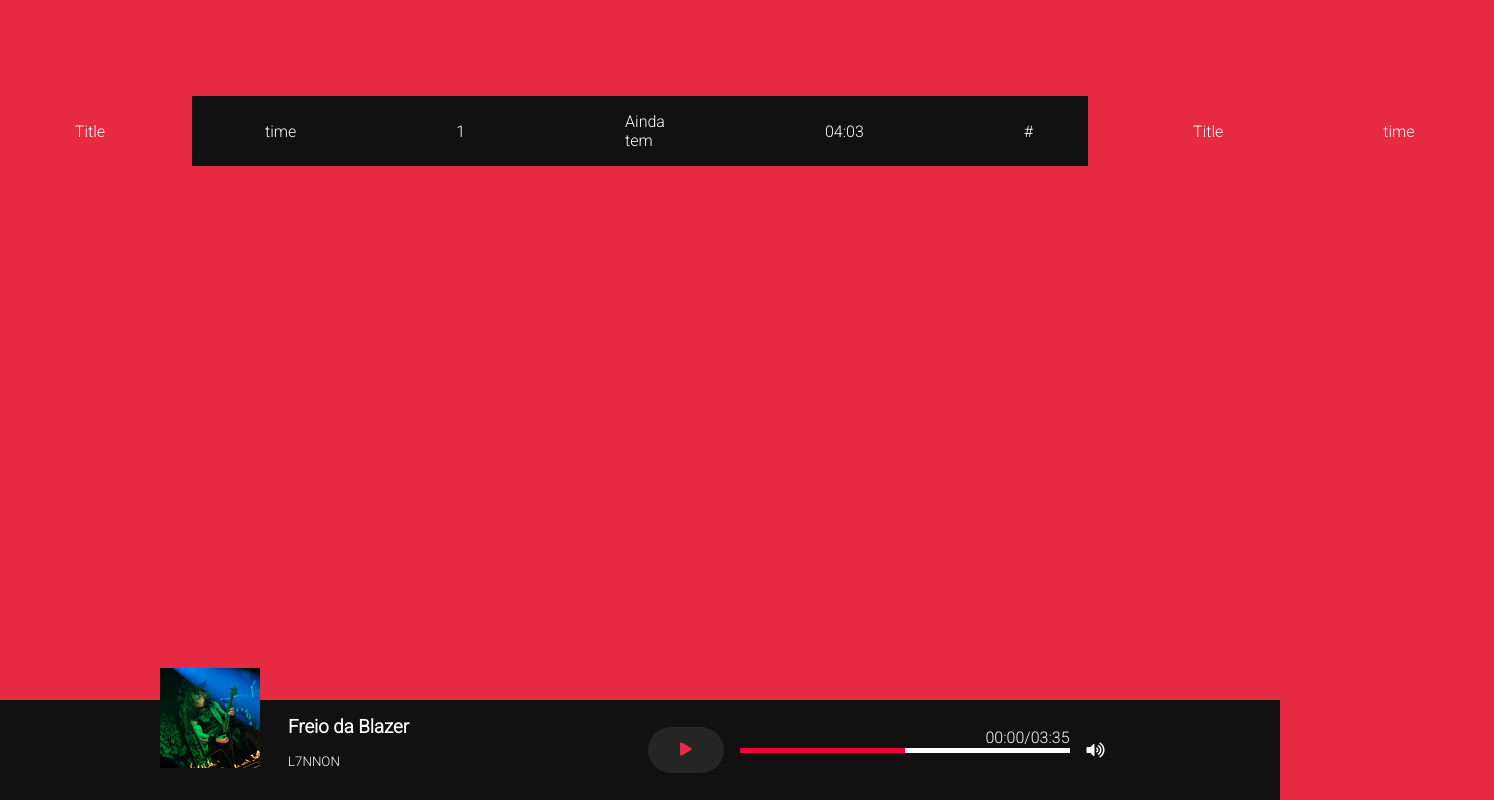
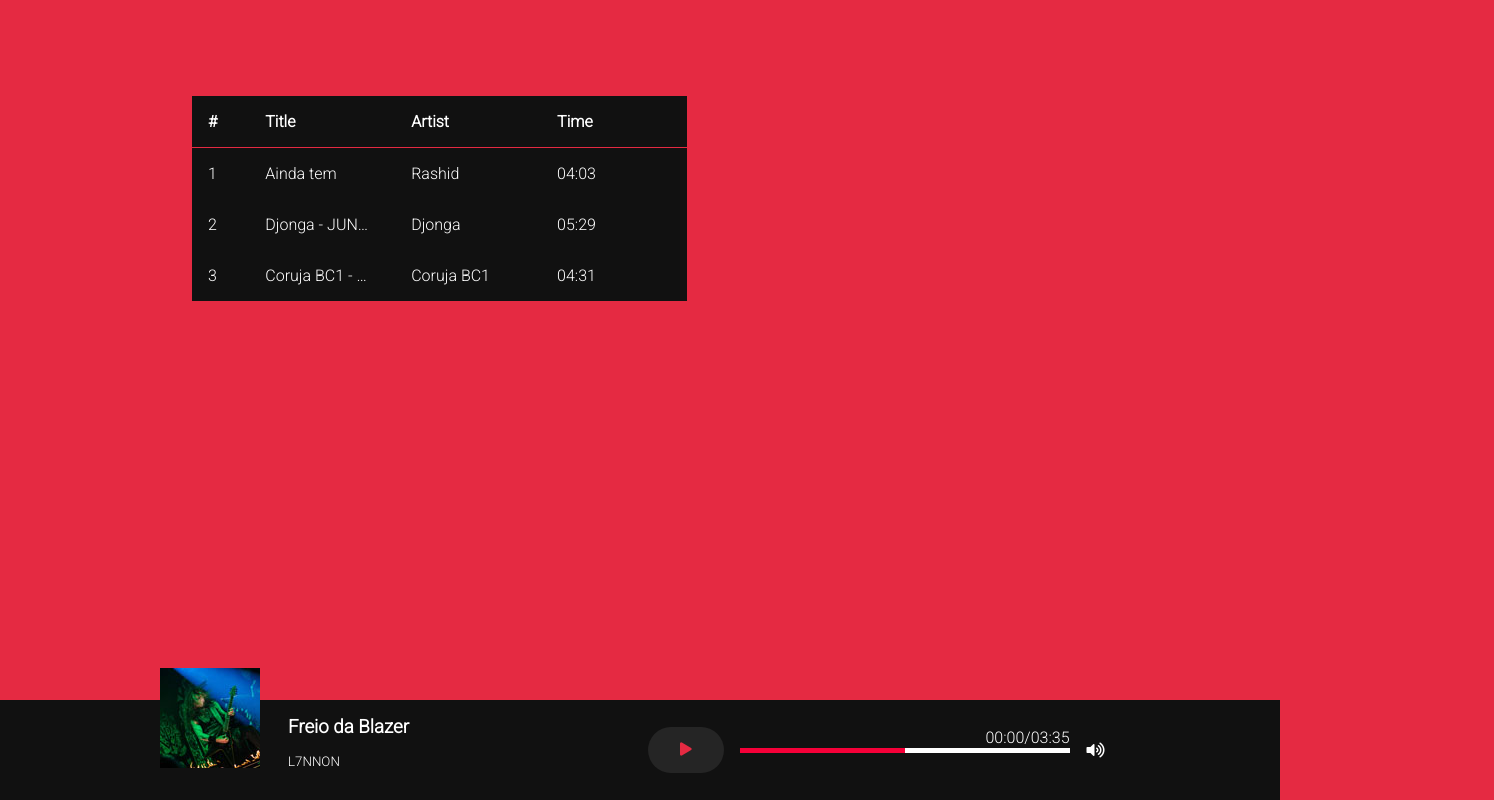
Before and after one commit to xXMauricioHXx/badbad-music, a plain HTML site: page index.html in a window 1280 px wide. Shown: the whole page, 1494 px wide, since content can reach past the window. Drawn offline with Linux system fonts and the light colour scheme.

Commit message:
html update

```diff
--- a/index.html
+++ b/index.html
@@ -32,13 +32,21 @@
 
       .playlist {
         font-family: "Roboto", sans-serif;
+        max-width: 495px;
       }
 
       .playlist ul {
         background-color: #111111;
         list-style: none;
+        padding: 0px;
         display: flex;
+        flex-direction: column;
         justify-content: center;
+      }
+
+      .playlist ul li:nth-child(1) {
+        border-bottom: 1px solid #e52a42;
+        font-weight: bold;
       }
 
       .playlist ul li {
@@ -47,10 +55,23 @@
         flex: 1;
         flex-direction: row;
         display: flex;
+        justify-content: center;
       }
 
-      .playlist ul li span {
-        padding: 1rem 5rem;
+      .playlist ul li span:not(:first-child) {
+        display: block;
+        width: 45%;
+        max-width: 45%;
+        overflow: hidden;
+        padding: 1rem;
+        text-overflow: ellipsis;
+        white-space: nowrap;
+      }
+
+      .playlist ul li span:first-child {
+        display: block;
+        width: 10%;
+        padding: 1rem;
       }
 
       .container {
@@ -219,18 +240,28 @@
           <li>
             <span>#</span>
             <span>Title</span>
-            <span>time</span>
+            <span>Artist</span>
+            <span>Time</span>
           </li>
           <li>
             <span>1</span>
             <span>Ainda tem</span>
+            <span>Rashid</span>
             <span>04:03</span>
           </li>
           <li>
-            <span>#</span>
-            <span>Title</span>
-
-            <span>time</span>
+            <span>2</span>
+            <span>Djonga - JUNHO DE 94</span>
+            <span>Djonga</span>
+            <span>05:29</span>
+          </li>
+          <li>
+            <span>3</span>
+            <span
+              >Coruja BC1 - MODO F (J Cole - A Tale of 2 Cities - REMIX)</span
+            >
+            <span>Coruja BC1</span>
+            <span>04:31</span>
           </li>
         </ul>
       </div>
```
